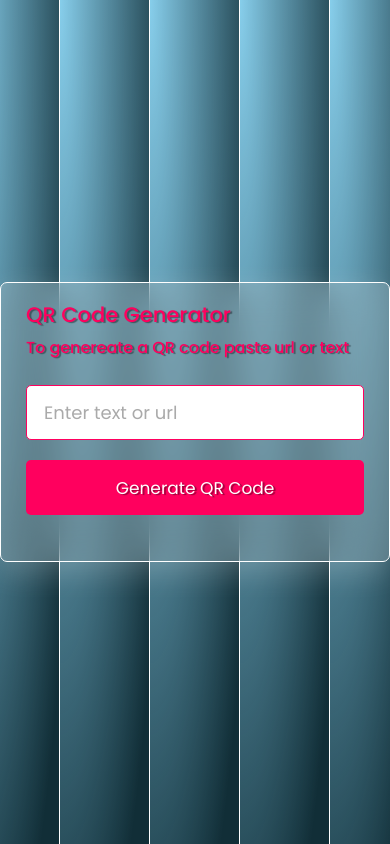
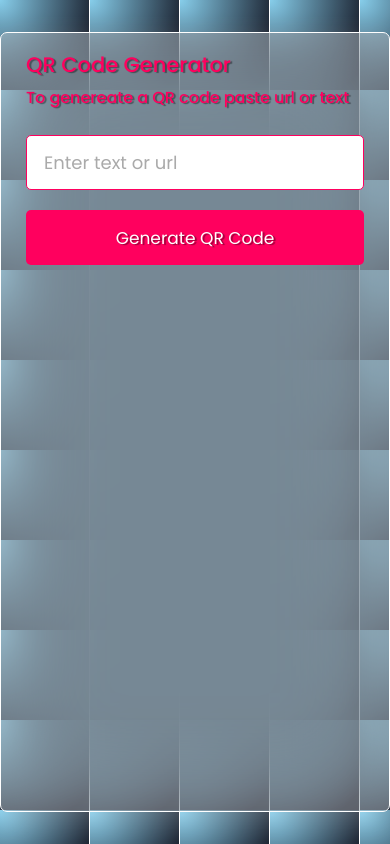
Before and after one commit to tpreisig/qr-code-generator, a plain HTML site: page index.html in a window 390 px wide. Drawn offline with Linux system fonts and the light colour scheme.

Commit message:
Modification added to stylesheet
Responsiveness for all media screens

```diff
--- a/style.css
+++ b/style.css
@@ -3,7 +3,7 @@
 :root {
     --font: 'Poppins', sans-serif;
     --dark-color: #0b0b0c;
-    --bright-color: rgba(255, 255, 255, 0.2);
+    --bright-color: rgba(255, 255, 255, 0.3);
     --text-shadow: 2px 1px 1px rgba(0, 0, 0, 0.4);
 }
 
@@ -20,6 +20,7 @@ body {
     justify-content: center;
     min-height: 100vh;
     background: #07252ff4;
+    background: rgb(22, 22, 22);
     background-image:
         linear-gradient(to left, #fff 0.5px, transparent 0.5px),
         linear-gradient(to bottom, #fff 0.5px, transparent 0.5px),
@@ -32,12 +33,12 @@ body {
 
 .wrapper {
     background: var(--bright-color);
-    height: 280px;
+    height: 490px;
     max-width: 410px;
     border-radius: 7px;
     padding: 16px 25px;
     transition: height 0.2s ease;
-    backdrop-filter: blur(20px);
+    backdrop-filter: blur(50px);
     border: 1px solid #fff;
     cursor: pointer;
     box-shadow: 0 10px 30px rgba(255,255,255,0.2);
@@ -105,3 +106,30 @@ header p {
     pointer-events: auto;
     transition: opacity 0.5s 0.5s ease;
 }
+
+@media screen and (max-width: 768px){
+    body{
+        background: rgb(6, 0, 11);
+        background-image:
+        linear-gradient(to left, #fff 0.5px, transparent 0.5px),
+        linear-gradient(to bottom, #fff 0.5px, transparent 0.5px),
+        radial-gradient(at 100vw 0, skyblue 0px, transparent 90%);
+        background-size: 100vw 50px;
+    }
+    .wrapper{
+        height: 780px;
+    }
+}
+
+@media screen and (max-width: 576px) {
+    body{
+        background-image:
+        linear-gradient(to left, #fff 0.5px, transparent 0.5px),
+        linear-gradient(to bottom, #fff 0.5px, transparent 0.5px),
+        radial-gradient(at 0 0, skyblue 0px, transparent 90%);
+        background-size: 90px 90px;
+    }
+    .wrapper{
+        height: 780px;
+    }
+}
```
